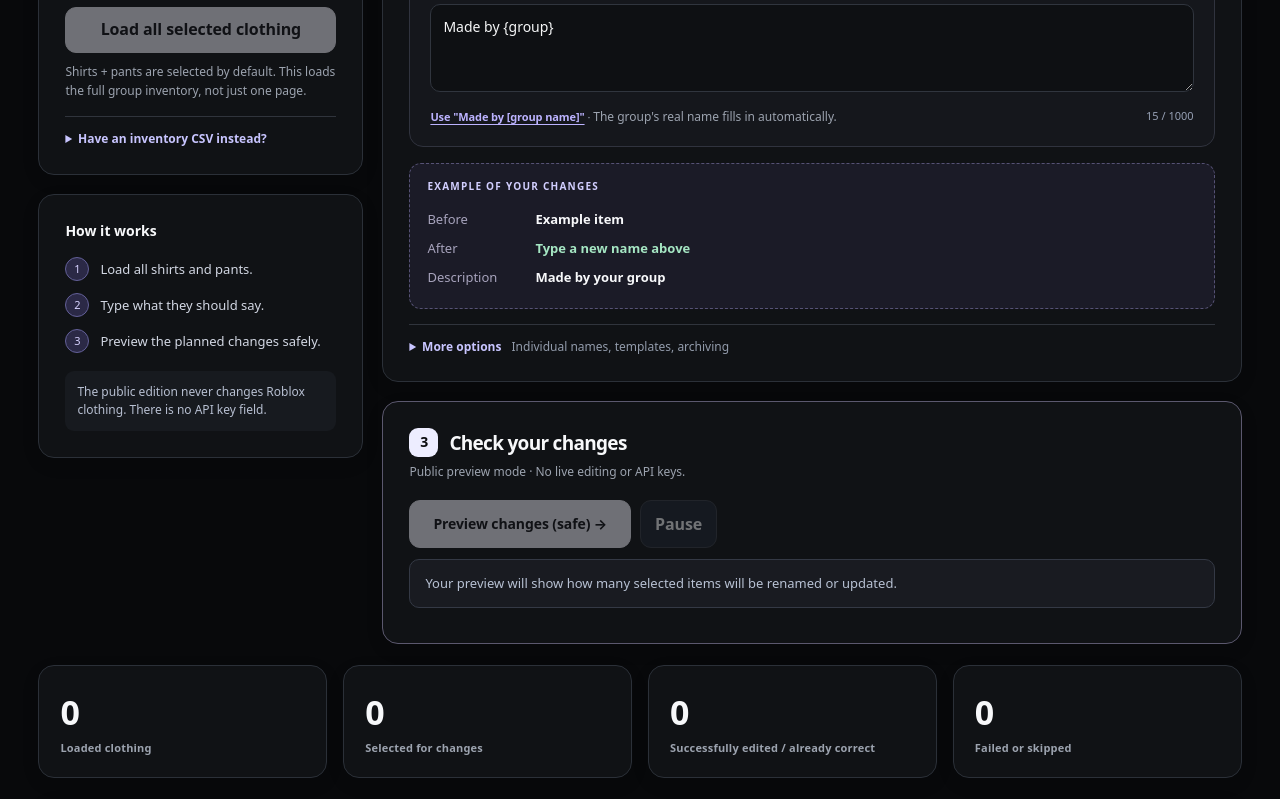
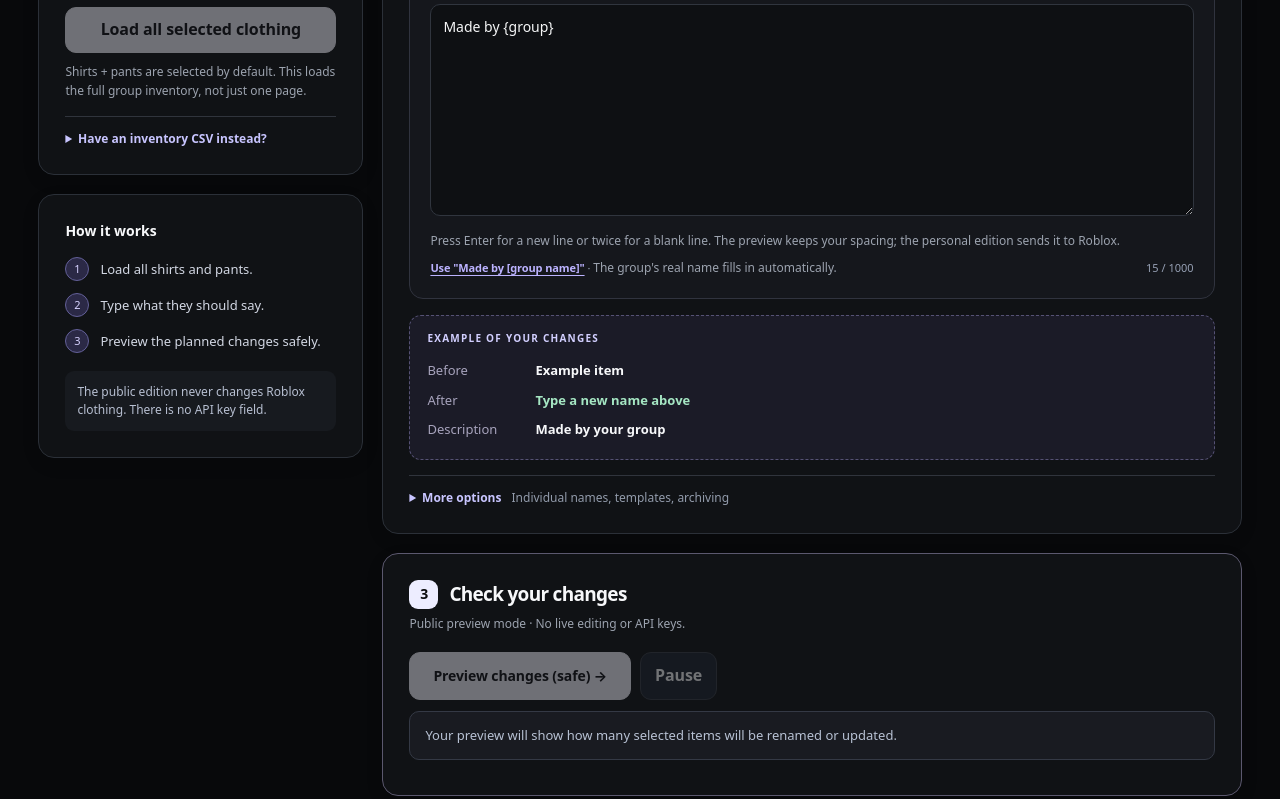
Before and after one commit to bordersz/clothwork, a website with bundled scripts: page app.html in a window 1280 px wide. Shown: the part 910-1709 px from the top of the page. Built offline with nearby package versions, Linux system fonts and the light colour scheme; some packages are replaced by stand-ins of ours.

Commit message:
Preserve multiline descriptions in app.html

```diff
--- a/app.html
+++ b/app.html
@@ -54,11 +54,12 @@
         </div>
         <div class="bigField">
           <label class="switchLine" for="editDescription"><input id="editDescription" type="checkbox" checked /><span><strong>Change all clothing descriptions</strong><small>Give every selected item the same description.</small></span></label>
-          <div id="descriptionArea"><label for="description">New description for every item</label><textarea id="description" rows="3" maxlength="1000" placeholder="Example: Made by my group">Made by {group}</textarea>
+          <div id="descriptionArea"><label for="description">New description for every item</label><textarea id="description" rows="9" maxlength="1000" spellcheck="false" placeholder="Use Enter for new lines and press Enter twice to separate sections. Example: Made by {group}">Made by {group}</textarea>
+            <p class="hint descriptionHelp">Press Enter for a new line or twice for a blank line. The preview keeps your spacing; the personal edition sends it to Roblox.</p>
             <div class="inputFoot"><span><button id="creditShortcut" class="textButton" type="button">Use "Made by [group name]"</button> · <span class="hint">The group's real name fills in automatically.</span></span><span id="descriptionCount">0 / 1000</span></div>
           </div>
         </div>
-        <div class="samplePreview" id="samplePreview"><div class="sampleEyebrow">EXAMPLE OF YOUR CHANGES</div><div class="sampleLine"><span>Before</span><strong id="sampleOld">Load your clothing to see an example</strong></div><div class="sampleLine"><span>After</span><strong id="sampleNew">Your new name will appear here</strong></div><div class="sampleLine"><span>Description</span><strong id="sampleDesc">Made by your group</strong></div></div>
+        <div class="samplePreview" id="samplePreview"><div class="sampleEyebrow">EXAMPLE OF YOUR CHANGES</div><div class="sampleLine"><span>Before</span><strong id="sampleOld">Load your clothing to see an example</strong></div><div class="sampleLine"><span>After</span><strong id="sampleNew">Your new name will appear here</strong></div><div class="sampleLine"><span>Description</span><strong id="sampleDesc" class="descriptionPreview">Made by your group</strong></div></div>
         <details class="advanced" id="advancedRules"><summary>More options <span class="summaryHint">Individual names, templates, archiving</span></summary>
           <div class="advancedBody"><label for="nameMode">How to choose names (advanced)</label><select id="nameMode"><option value="same">Same name for every selected item</option><option value="keep">Don't change names</option><option value="template">Advanced name pattern</option><option value="custom">Use each item's custom name from the list</option></select>
             <p class="hint">Patterns can use <code>{group}</code>, <code>{oldName}</code>, <code>{id}</code>, <code>{type}</code>, <code>{index}</code>. Only choose this if you want different names.</p>
```
